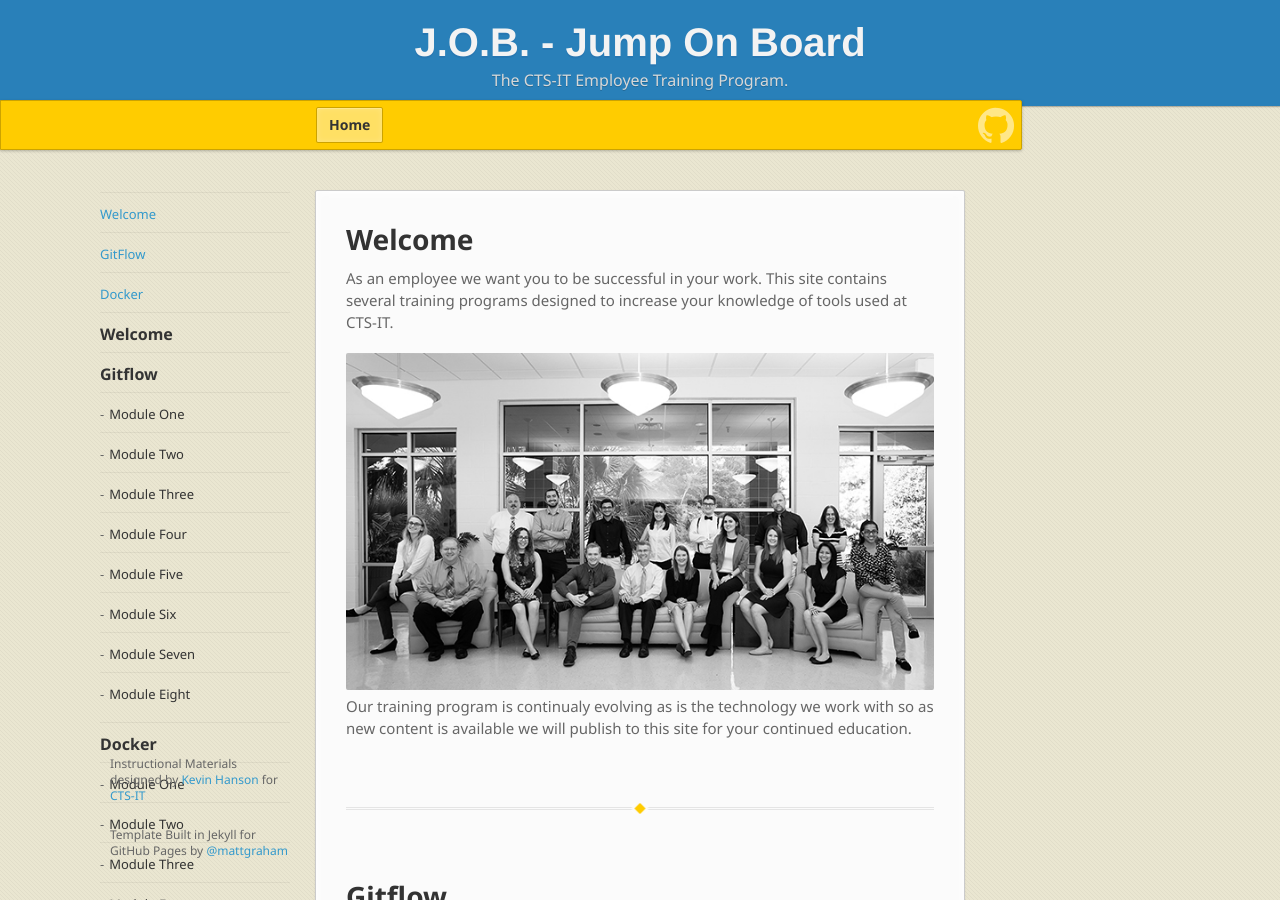
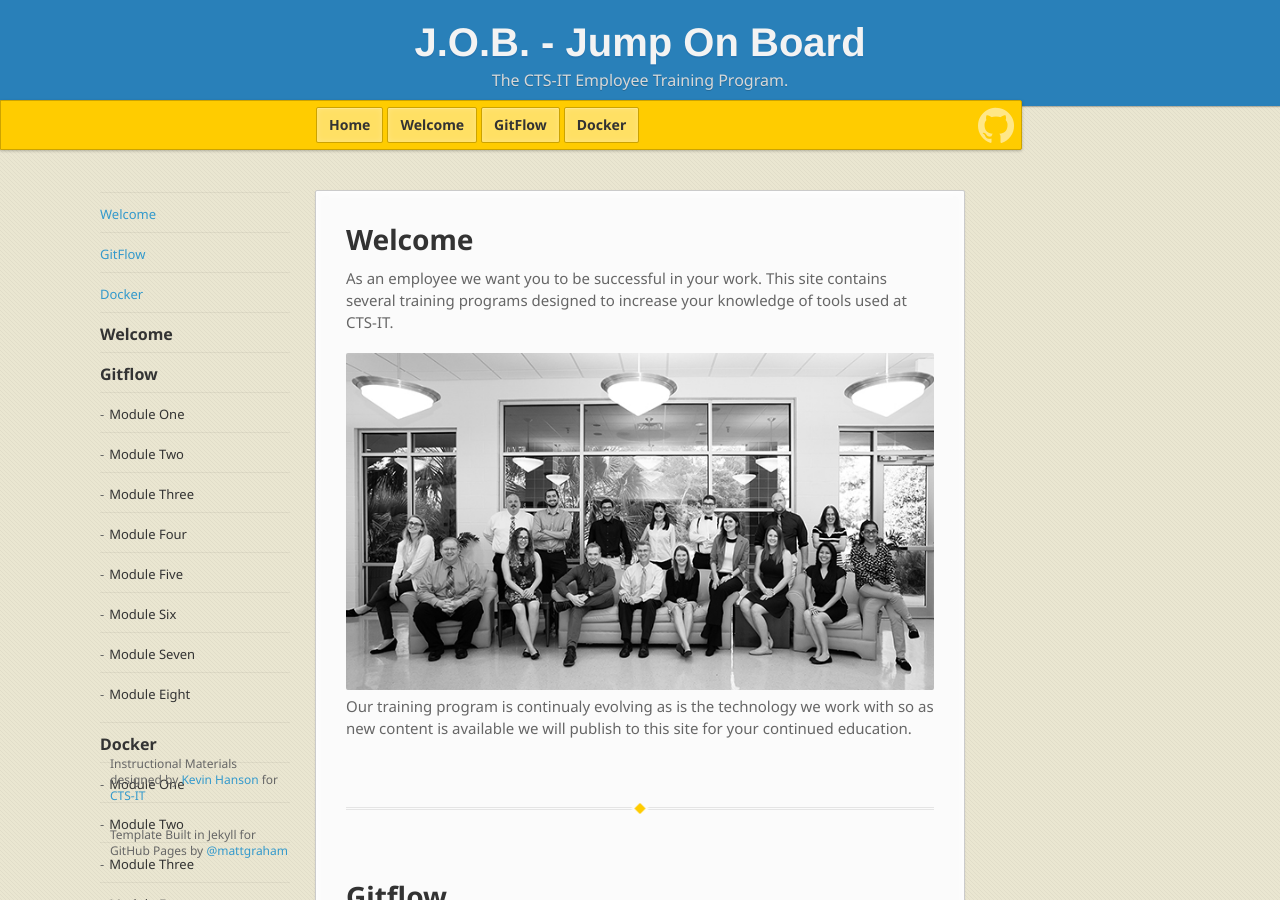
Before and after one commit to stokes-uf/J.O.B.-Jump-On-Board, a Jekyll site: the page built from index.md, in a window 1280 px wide and 900 px high. Built offline with Jekyll 4.4.1, drawn with Linux system fonts in a browser that asks for light colours; nearby versions of some CDN libraries; some web fonts are replaced.

Commit message:
add more navigation to banner bar

```diff
--- a/_includes/banner.html
+++ b/_includes/banner.html
@@ -3,6 +3,9 @@
     <span id="logo"><span class="octicon octicon-mark-github"></span></span>
 
     <a href="https://ctsit.github.io/J.O.B.-Jump-On-Board/" class="button fork"><strong>Home</strong></a>
+    <a href="#welcome" class="button fork"><strong>Welcome</strong></a>
+    <a href="#gitflow" class="button fork"><strong>GitFlow</strong></a>
+    <a href="#docker" class="button fork"><strong>Docker</strong></a>
     <!--
     <div class="downloads">
       <span>Downloads:</span>
```
